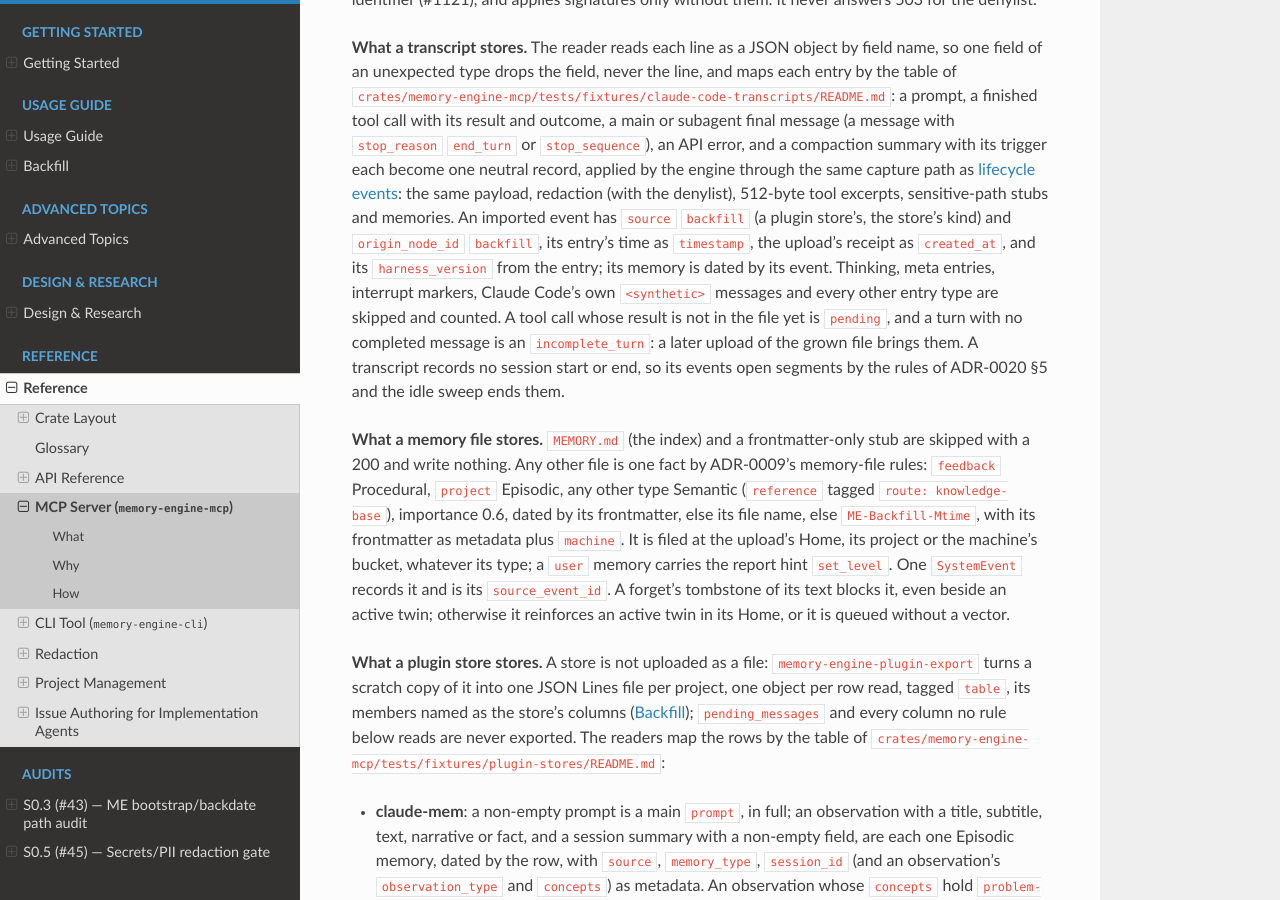
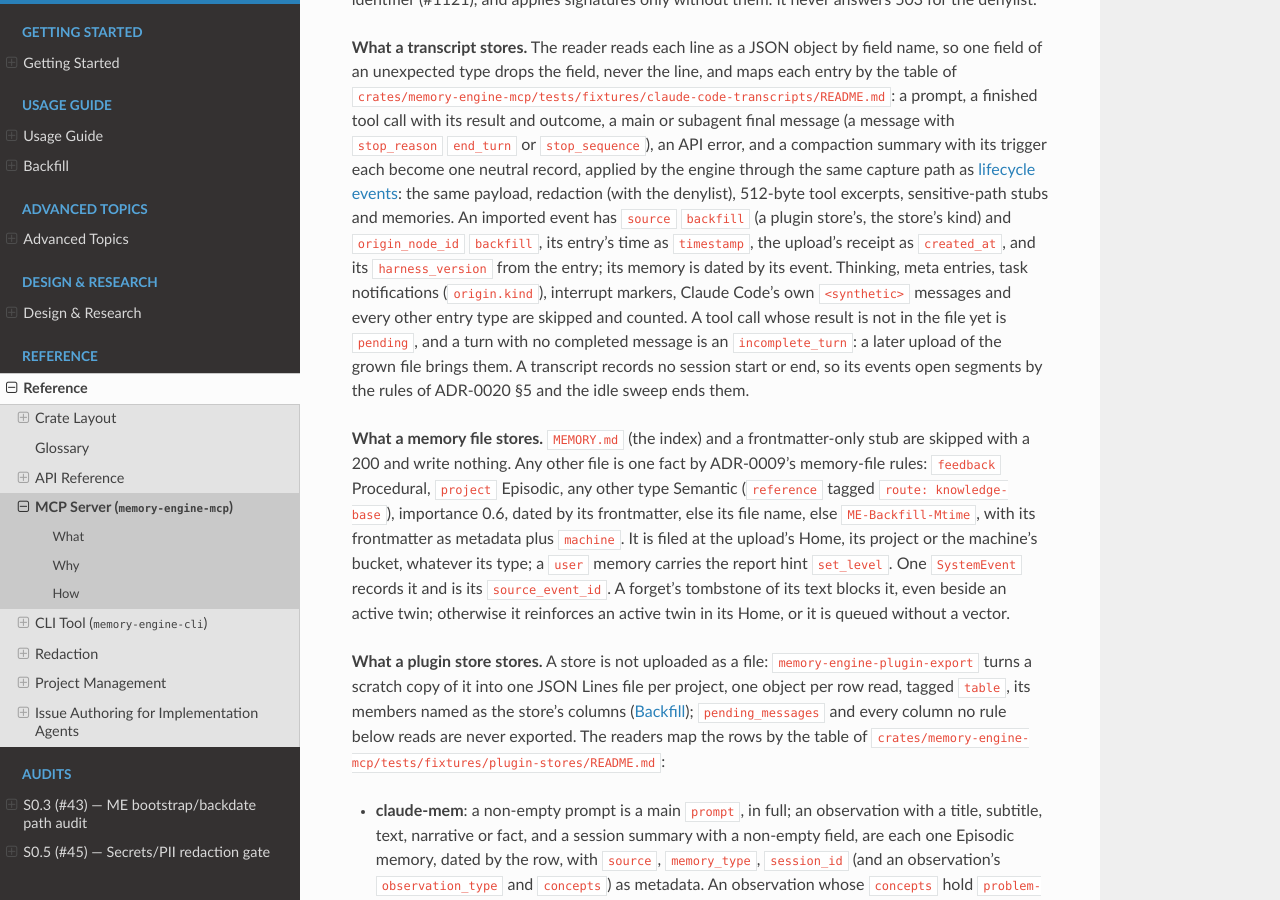
Before and after one commit to dutiona/memory-engine, a Sphinx documentation site: the page built from docs/reference/mcp-server.md, in a window 1280 px wide and 900 px high, scrolled down 15603 px. Built offline with Sphinx 7.4.7 and the Read the Docs theme 3.1.0, drawn with Linux system fonts in a browser that asks for light colours.

Commit message:
docs(reference): list task notifications among the transcript rows the reader skips

```diff
--- a/docs/reference/mcp-server.md
+++ b/docs/reference/mcp-server.md
@@ -564,11 +564,11 @@ API error, and a compaction summary with its trigger each become one neutral rec
 same capture path as [lifecycle events](#lifecycle-events): the same payload, redaction (with the denylist), 512-byte
 tool excerpts, sensitive-path stubs and memories. An imported event has `source` `backfill` (a plugin store's, the
 store's kind) and `origin_node_id` `backfill`, its entry's time as `timestamp`, the upload's receipt as `created_at`,
-and its `harness_version` from the entry; its memory is dated by its event. Thinking, meta entries, interrupt markers,
-Claude Code's own `<synthetic>` messages and every other entry type are skipped and counted. A tool call whose result is
-not in the file yet is `pending`, and a turn with no completed message is an `incomplete_turn`: a later upload of the
-grown file brings them. A transcript records no session start or end, so its events open segments by the rules of
-ADR-0020 §5 and the idle sweep ends them.
+and its `harness_version` from the entry; its memory is dated by its event. Thinking, meta entries, task notifications
+(`origin.kind`), interrupt markers, Claude Code's own `<synthetic>` messages and every other entry type are skipped
+and counted. A tool call whose result is not in the file yet is `pending`, and a turn with no completed message is an
+`incomplete_turn`: a later upload of the grown file brings them. A transcript records no session start or end, so its
+events open segments by the rules of ADR-0020 §5 and the idle sweep ends them.
 
 **What a memory file stores.** `MEMORY.md` (the index) and a frontmatter-only stub are skipped with a 200 and write
 nothing. Any other file is one fact by ADR-0009's memory-file rules: `feedback` Procedural, `project` Episodic, any
```
